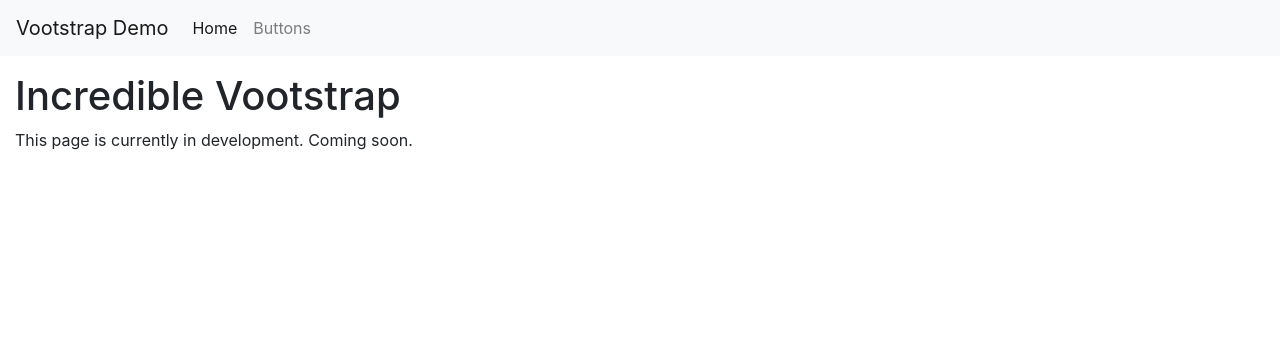
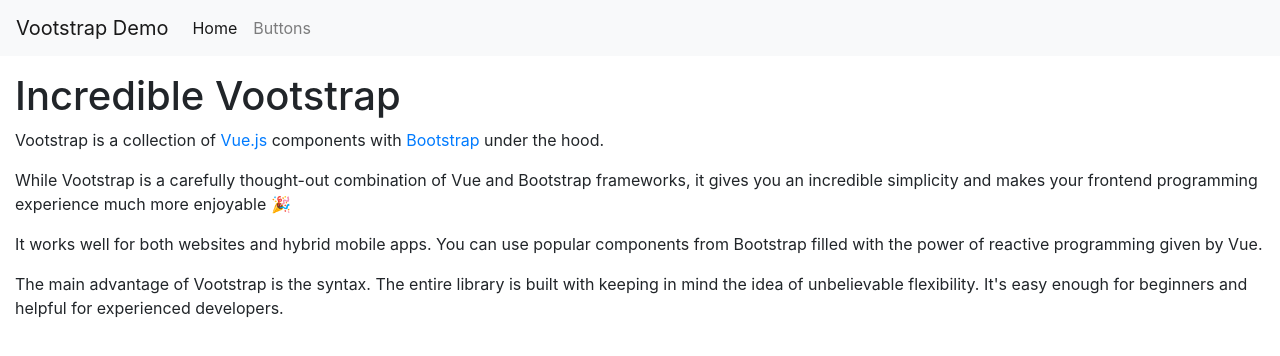
Before and after one commit to simplisticated/Vootstrap, a plain HTML site: page demo/index.html in a window 1280 px wide. Both pictures are taken after a click on the link "Home". Drawn offline with nearby package versions, Linux system fonts and the light colour scheme.

Commit message:
Updated library description

```diff
--- a/demo/index.html
+++ b/demo/index.html
@@ -36,7 +36,16 @@
 			<div id="main-section" v-if="currentSection === sections.main">
 				<h1>Incredible Vootstrap</h1>
 				<p>
-					This page is currently in development. Coming soon.
+					Vootstrap is a collection of <a href="https://vuejs.org">Vue.js</a> components with <a href="https://getbootstrap.com">Bootstrap</a> under the hood.
+				</p>
+				<p>
+					While Vootstrap is a carefully thought-out combination of Vue and Bootstrap frameworks, it gives you an incredible simplicity and makes your frontend programming experience much more enjoyable 🎉
+				</p>
+				<p>
+					It works well for both websites and hybrid mobile apps. You can use popular components from Bootstrap filled with the power of reactive programming given by Vue.
+				</p>
+				<p>
+					The main advantage of Vootstrap is the syntax. The entire library is built with keeping in mind the idea of unbelievable flexibility. It's easy enough for beginners and helpful for experienced developers.
 				</p>
 			</div>
 			<div id="button-section" v-else-if="currentSection === sections.button">
```
